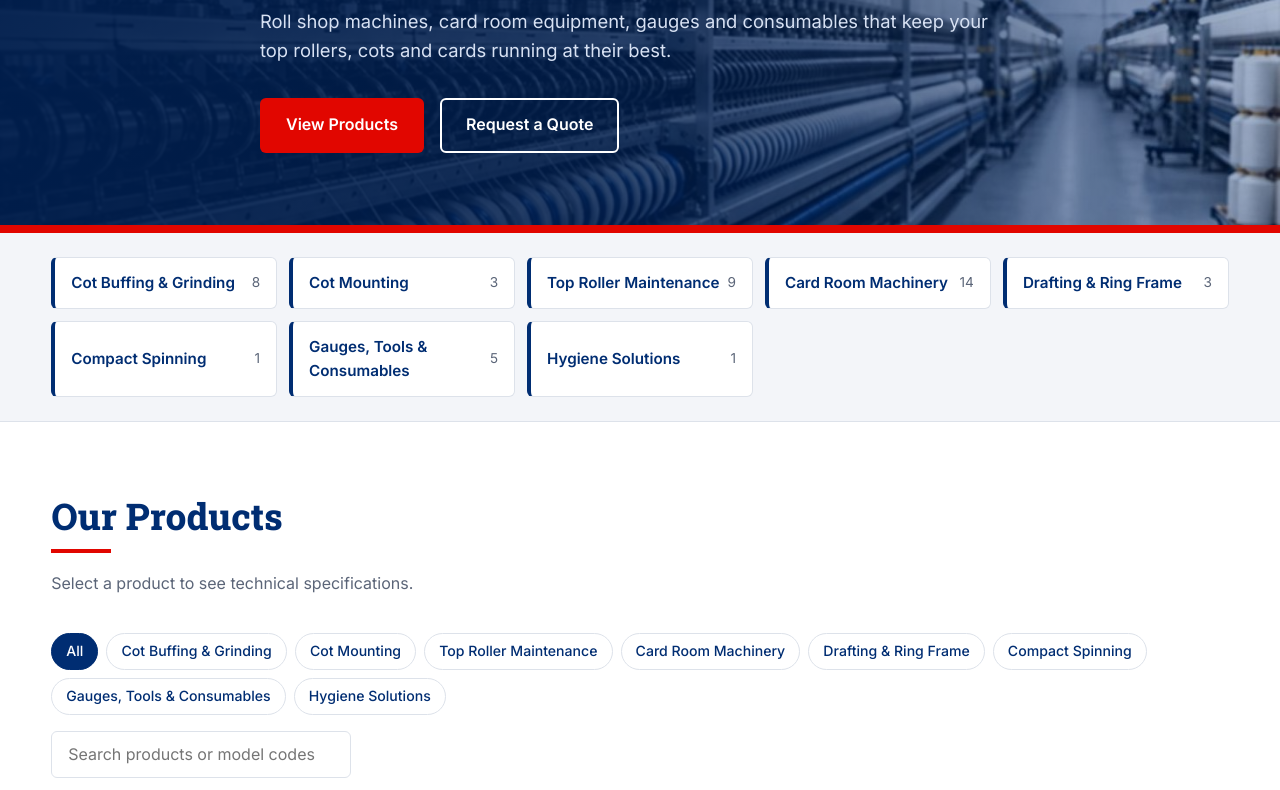
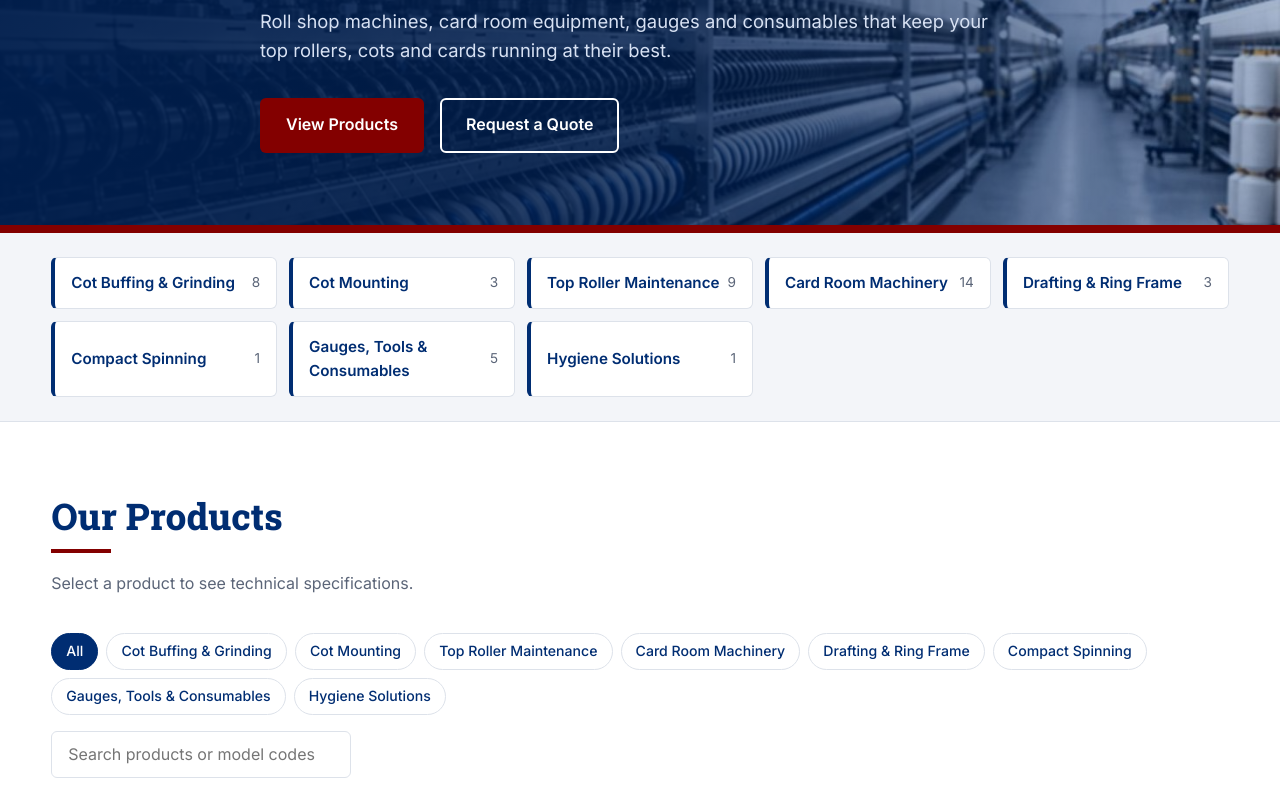
Before and after one commit to nrg196/ramm-enterprises, a plain HTML site: page index.html in a window 1280 px wide. Shown: the part 339-1129 px from the top of the page. Drawn offline with Linux system fonts and the light colour scheme.

Commit message:
Color change

```diff
--- a/css/style.css
+++ b/css/style.css
@@ -1,7 +1,7 @@
-/* Ramm Enterprises brand: Red #E10600, Navy #002D72, slab serif headings */
+/* Ramm Enterprises brand: Red #830000, Navy #002D72, slab serif headings */
 :root {
-  --red: #E10600;
-  --red-dark: #B80500;
+  --red: #830000;
+  --red-dark: #5E0000;
   --navy: #002D72;
   --navy-dark: #001E4D;
   --ink: #1B2333;
@@ -107,7 +107,7 @@ h1, h2, h3 { font-family: var(--slab); color: var(--navy); line-height: 1.2; mar
 
 .about-visual { display: grid; grid-template-columns: 1fr 1fr; gap: 1rem; }
 .since-panel { grid-column: 1 / -1; background: linear-gradient(120deg, var(--navy-dark), var(--navy)); color: var(--white); border-radius: 12px; padding: 1.5rem 1.75rem; display: grid; grid-template-columns: auto 1fr; grid-template-rows: auto auto; column-gap: 1.25rem; align-items: end; position: relative; overflow: hidden; }
-.since-panel::after { content: ""; position: absolute; right: -55px; top: -55px; width: 120px; height: 120px; border: 14px solid rgba(225,6,0,.85); border-radius: 50%; opacity: .9; }
+.since-panel::after { content: ""; position: absolute; right: -55px; top: -55px; width: 120px; height: 120px; border: 14px solid rgba(131,0,0,.85); border-radius: 50%; opacity: .9; }
 .since-panel > span { position: relative; z-index: 1; }
 .since-label { grid-column: 1 / -1; text-transform: uppercase; letter-spacing: .14em; font-size: .78rem; font-weight: 600; color: #FFB3B0; }
 .since-year { font-family: var(--slab); font-weight: 800; font-size: 3.6rem; line-height: 1; }
@@ -143,7 +143,7 @@ h1, h2, h3 { font-family: var(--slab); color: var(--navy); line-height: 1.2; mar
 .btn-whatsapp:hover { background: #178A45; }
 .btn-whatsapp svg { width: 20px; height: 20px; }
 .form-flash { animation: flash 1.2s ease; }
-@keyframes flash { 0%, 100% { box-shadow: var(--shadow-lg); } 30% { box-shadow: 0 0 0 4px rgba(225,6,0,.45); } }
+@keyframes flash { 0%, 100% { box-shadow: var(--shadow-lg); } 30% { box-shadow: 0 0 0 4px rgba(131,0,0,.45); } }
 .contact-card { background: rgba(255,255,255,.07); border: 1px solid rgba(255,255,255,.18); border-radius: var(--radius); padding: 1.25rem; }
 .contact-card h3 { color: var(--white); font-size: 1rem; margin-bottom: .4rem; }
 .contact-card p { margin: 0; color: var(--white); }
```
